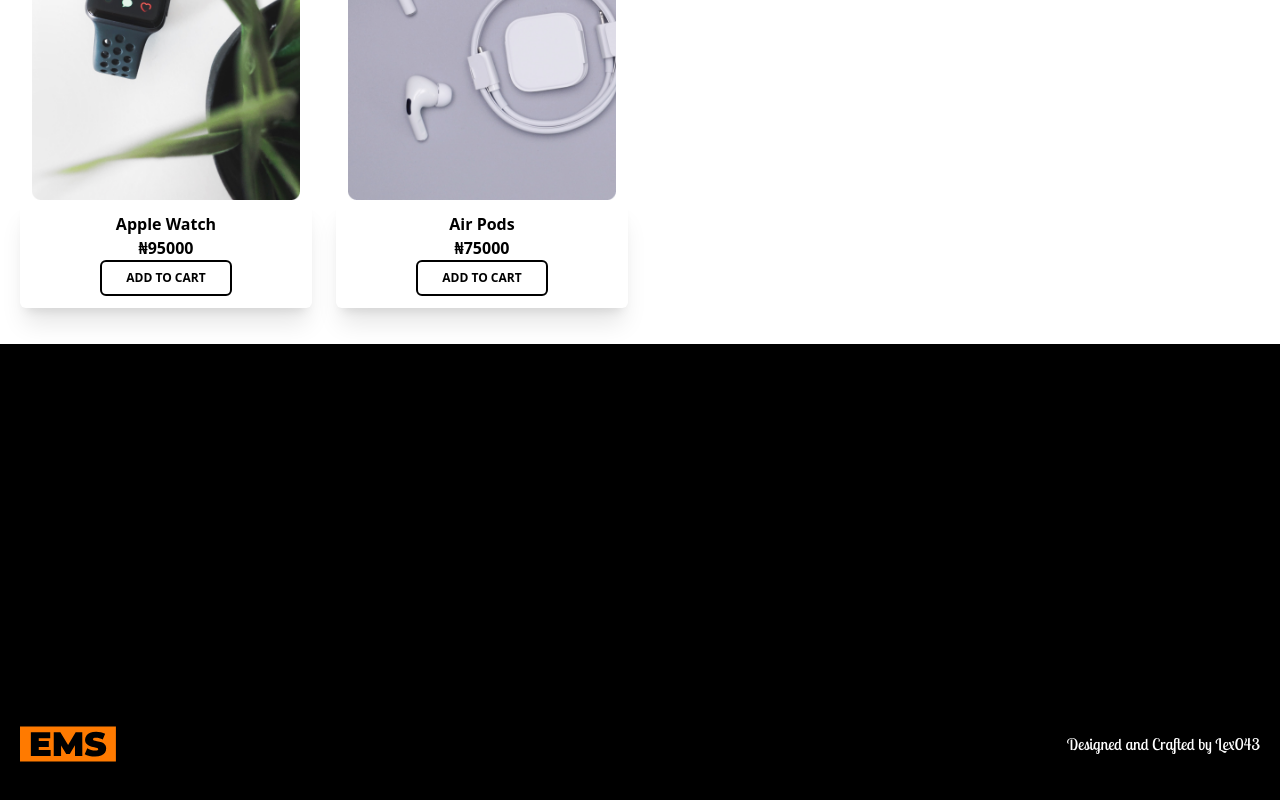
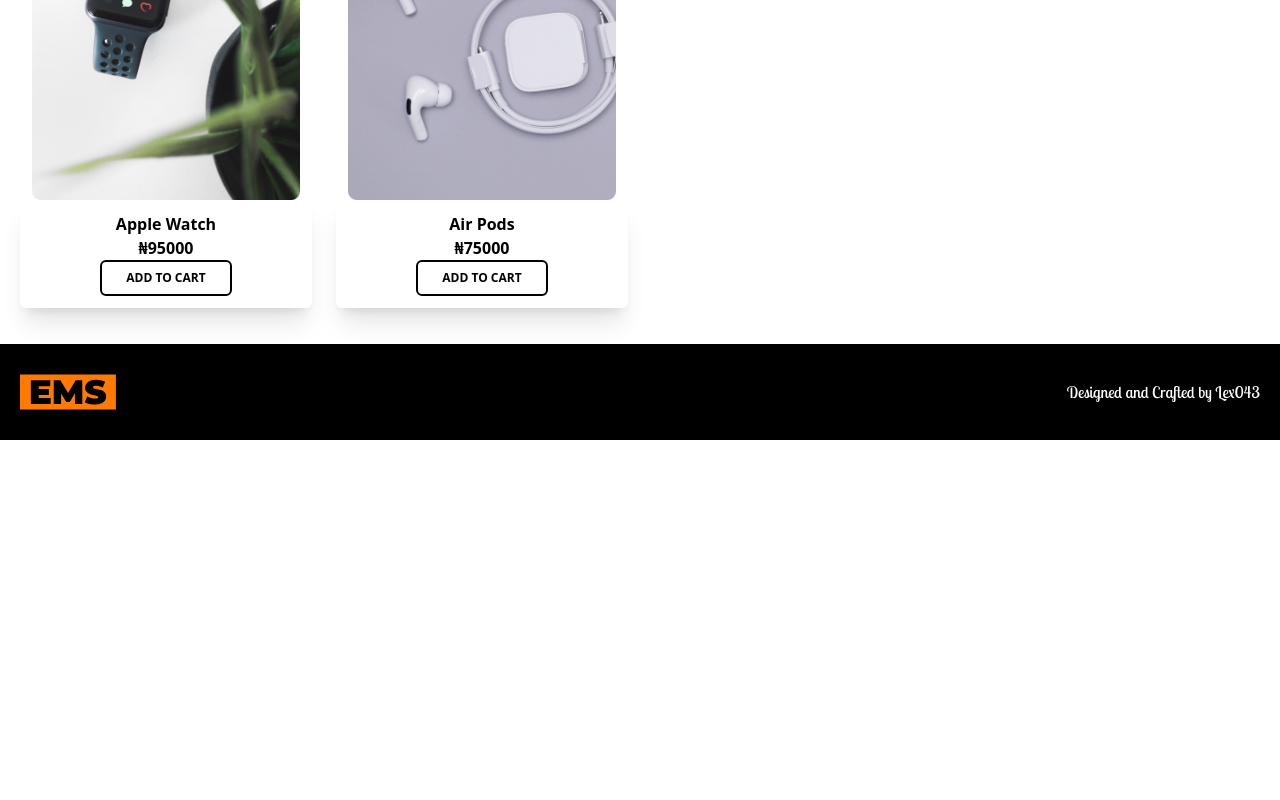
Before and after one commit to Lex043/Ems-E-commerce, a React (Vite) app: page / in a window 1280 px wide. Shown: the part 1156-1956 px from the top of the page. After the commit the page ends 1596 px from the top, so only its background shows below. Built offline with nearby package versions, Linux system fonts and the light colour scheme; a web font is replaced by a local one.

Commit message:
fix: footer

```diff
--- a/src/components/Footer.jsx
+++ b/src/components/Footer.jsx
@@ -3,7 +3,7 @@
 const Footer = () => {
   return (
     <>
-      <div className="bg-black px-5 min-h-screen flex justify-between gap-4 items-center">
+      <div className="bg-black px-5 flex justify-between gap-4 items-center">
         <div>
           <img src={ems} alt="logo" className="w-24 h-24" />
         </div>
```
